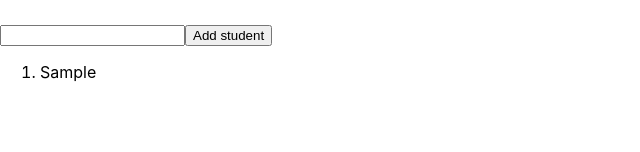
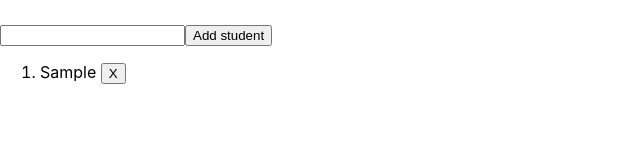
Before and after one commit to Joelpat/blanc, a React (Create React App) app: page /service in a window 1280 px wide. Both pictures are taken after typing "Sample" into the empty fields and a click on the button "Add student". Shown: the part 141-293 px from the top of the page, without its empty margins (0-640 px from the left). Built offline with nearby package versions, Linux system fonts and the light colour scheme.

Commit message:
vraiment commit

```diff
--- a/src/component/service.js
+++ b/src/component/service.js
@@ -3,6 +3,10 @@ const Service = () => {
     const [list, setList] = useState([]);
     const [value, setValue] = useState('');
 
+    const deletItem = (index) => {
+        let temp = list.filter((item, i) => i !== index);
+        setList(temp);
+    };
     const addToList = () => {
         let tempArr = list;
         tempArr.push(value);
@@ -16,7 +20,7 @@ const Service = () => {
     <input type="text" value={value} onChange={(e) => setValue(e.target.value)} />
     <button onClick={addToList}>Add student</button>
     <ol>{list.length > 0 &&
-    list.map((item) => <li>{item}</li>)}
+    list.map((item, i) => <li>{item} <span><button onClick={() => deletItem(i)}>X</button></span></li>)}
     </ol>
     </>
     );
```
